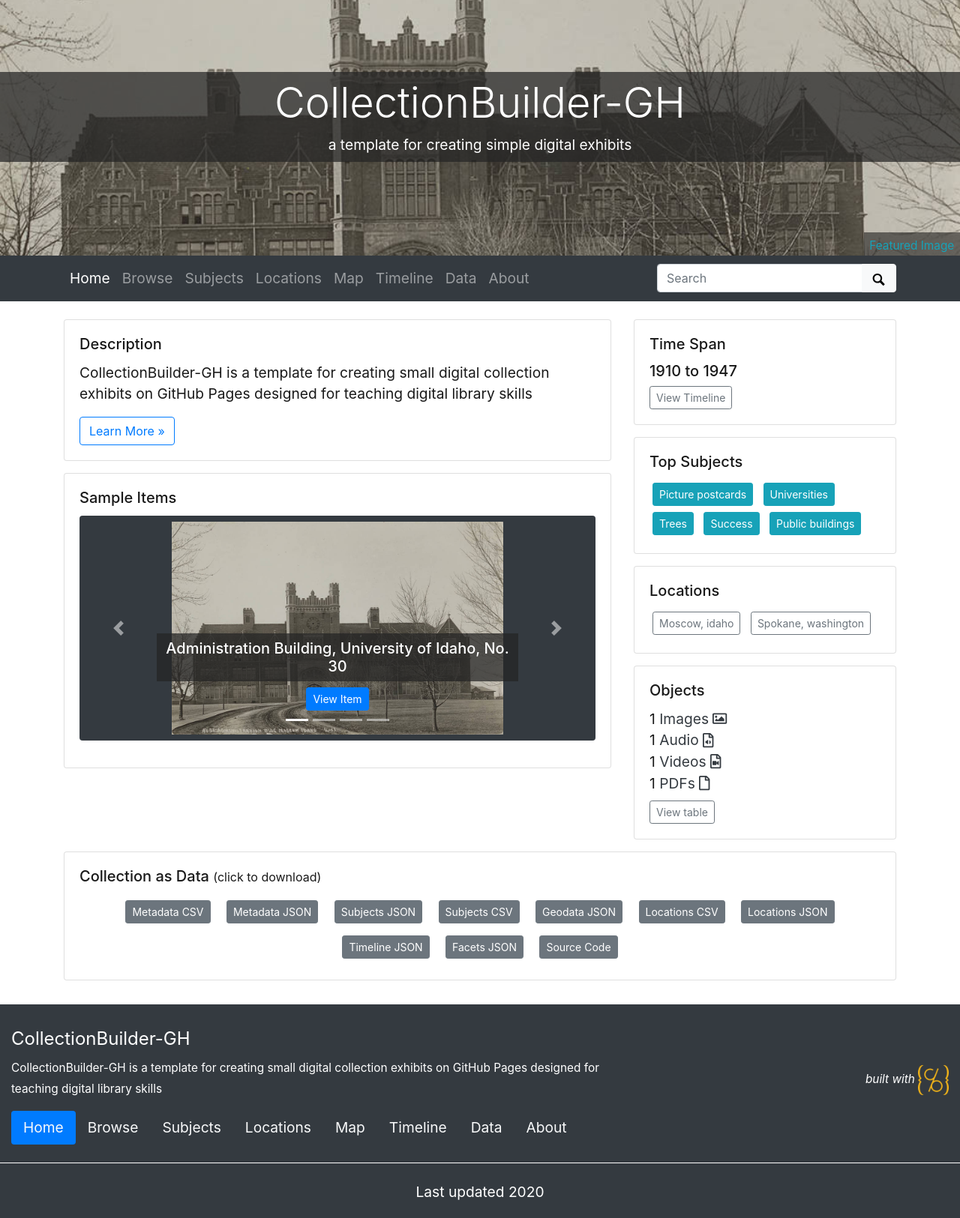
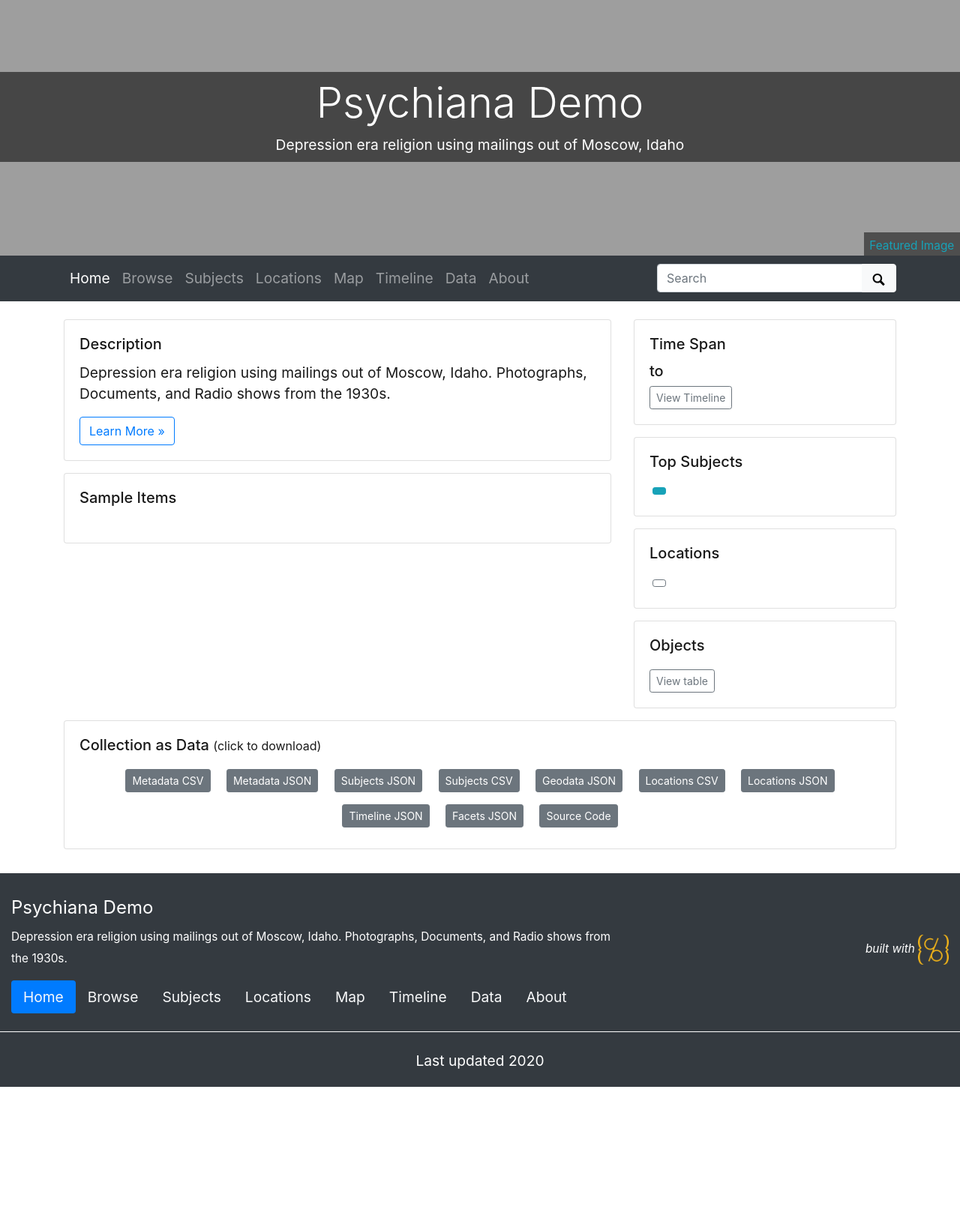
Before and after one commit to dcnb/dh2020-test, a Jekyll site: the page built from index.md, in a window 1280 px wide. Shown: the whole page at 75% size. Built offline with Jekyll 4.4.1, drawn with Linux system fonts in a browser that asks for light colours; after the commit the page ends 1450 px from its top, so only the background shows below that.

Commit message:
Setting up the psychiana demo collection

```diff
--- a/_config.yml
+++ b/_config.yml
@@ -8,30 +8,30 @@
 # URL VARIABLES
 #
 # url is your gh-pages base, following the pattern: username.github.io
-url: https://collectionbuilder.github.io
+url: https://dcnb.github.io
 # baseurl is your github repository's name prefixed with a /
-baseurl: /collectionbuilder-gh
+baseurl: /dh2020-test
 # location of code, the full url to your github repository
-source-code: https://github.com/CollectionBuilder/collectionbuilder-gh
+source-code: https://github.com/dcnb/dh2020-test
 
 ##########
 # SITE SETTINGS
 #
 # title of site appears in banner
-title: CollectionBuilder-GH
+title: Psychiana Demo
 # tagline, a short phrase that will appear throughout the site in the top banner
-tagline: a template for creating simple digital exhibits
+tagline: Depression era religion using mailings out of Moscow, Idaho
 # description appears in meta tags and other locations
 # this description might appear in search result lists, keep around 160 characters max
-description: "CollectionBuilder-GH is a template for creating small digital collection exhibits on GitHub Pages designed for teaching digital library skills"
+description: "Depression era religion using mailings out of Moscow, Idaho. Photographs, Documents, and Radio shows from the 1930s."
 # creator of the digital collection, to appear in meta tags; we typically use our GitHub usernames but feel free to just use your name
-author: CollectionBuilder
+author: dcnb
 
 ##########
 # COLLECTION SETTINGS
 #
 # choose metadata: this is the name of the csv file in your _data directory that describes the objects in your collection
-metadata: demo-metadata
+metadata: psychiana_demo
 
 ##########
 # GOOGLE SERVICES [optional!]
```
